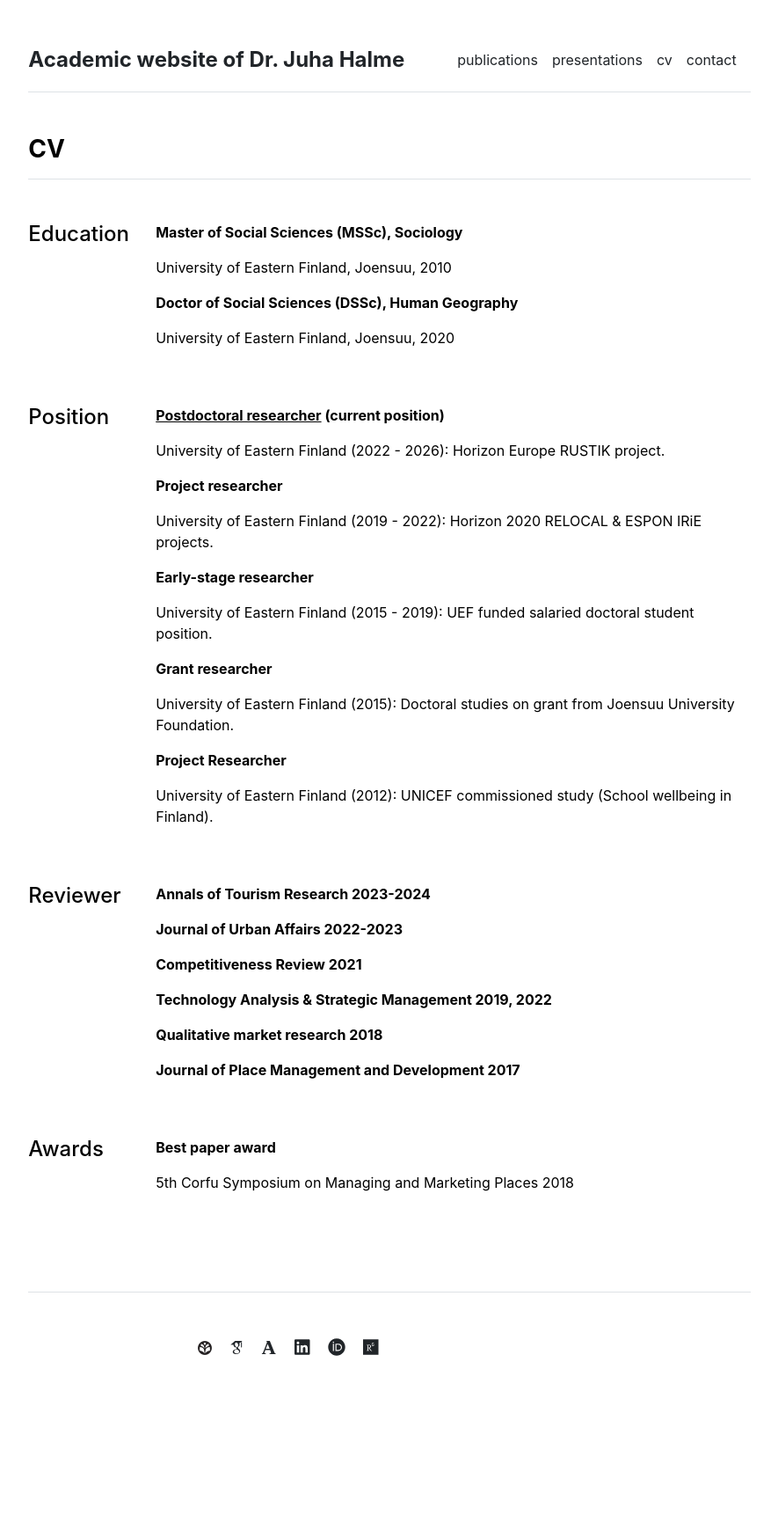
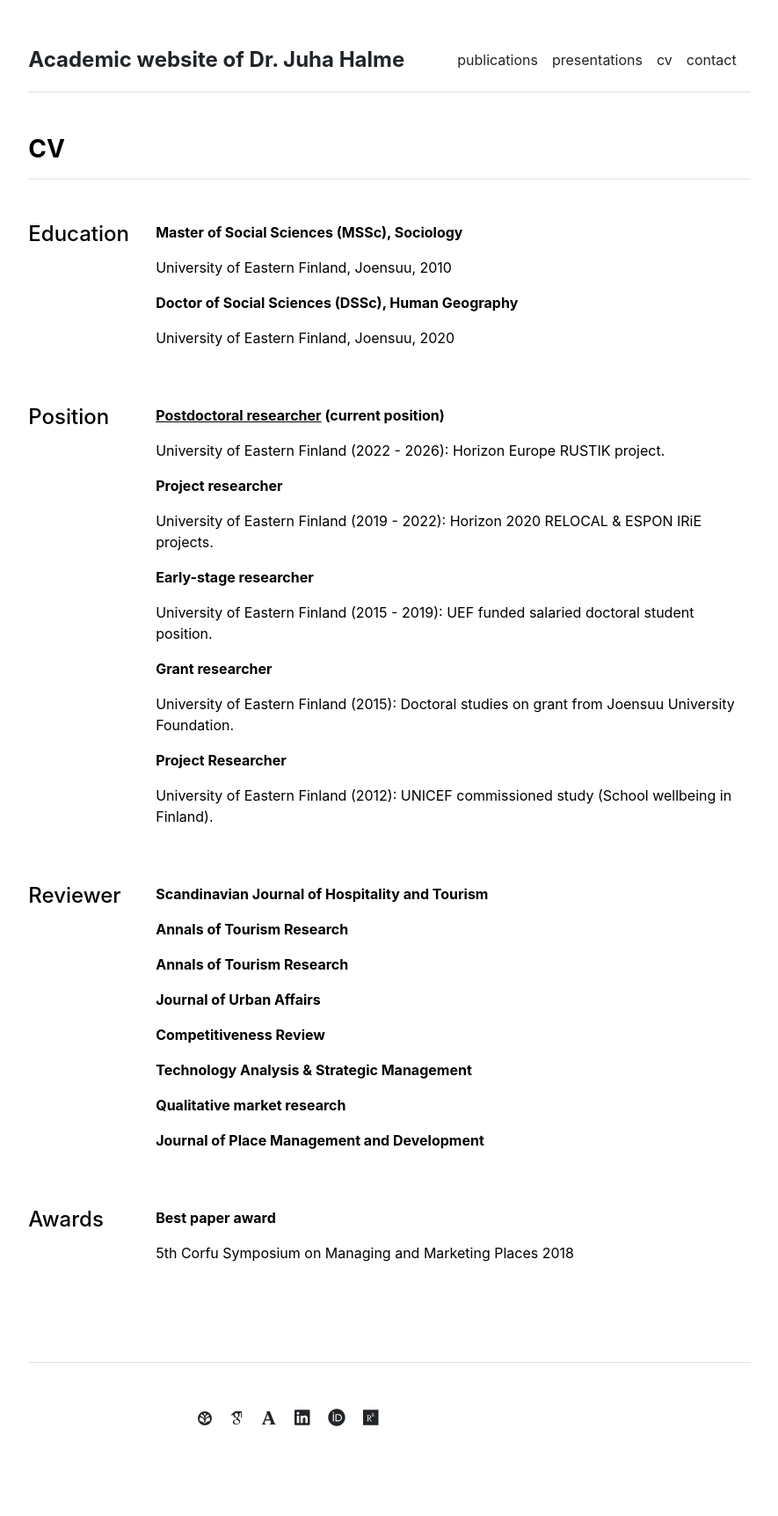
Before and after one commit to juhahalme/academicprofile, a Jekyll site: the page built from cv.md, in a window 1280 px wide. Shown: the whole page at 88% size, without its empty margins (197-1082 px from the left). Built offline with Jekyll 4.4.1, drawn with Linux system fonts in a browser that asks for light colours; some web fonts are replaced; before the commit the page ends 1643 px from its top, so only the background shows below that.

Commit message:
Update reviewer.yml

```diff
--- a/_data/cv/reviewer.yml
+++ b/_data/cv/reviewer.yml
@@ -1,6 +1,8 @@
-- title: 'Annals of Tourism Research 2023-2024'
-- title: 'Journal of Urban Affairs 2022-2023'
-- title: 'Competitiveness Review 2021'
-- title: 'Technology Analysis & Strategic Management 2019, 2022'
-- title: 'Qualitative market research 2018'
-- title: 'Journal of Place Management and Development 2017'
+- title: 'Scandinavian Journal of Hospitality and Tourism'
+- title: 'Annals of Tourism Research'
+- title: 'Annals of Tourism Research'
+- title: 'Journal of Urban Affairs'
+- title: 'Competitiveness Review'
+- title: 'Technology Analysis & Strategic Management'
+- title: 'Qualitative market research'
+- title: 'Journal of Place Management and Development'
```
